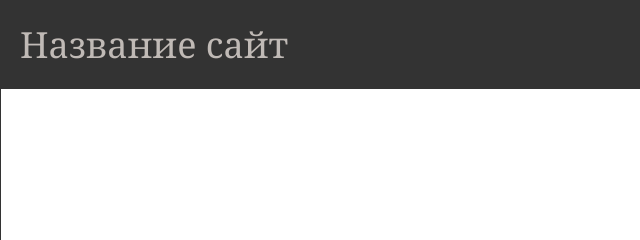
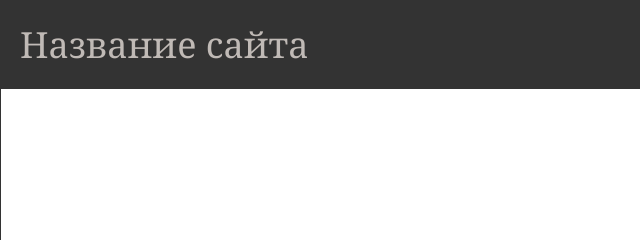
Before and after one commit to fizik888/Diplom, a plain HTML site: page index.html in a window 1280 px wide. Shown: the top 240 px of the page, 0-640 px from the left. Drawn offline with nearby package versions, Linux system fonts and the light colour scheme; some packages are replaced by stand-ins of ours.

Commit message:
Update index.html

```diff
--- a/index.html
+++ b/index.html
@@ -12,7 +12,7 @@
 <body>
   <header id="header" class="clear">
     <div id="hgroup">
-      <h1><a href="#">Название сайт</a></h1>
+      <h1><a href="#">Название сайта</a></h1>
     </div>
     <nav>
       <ul>
```
